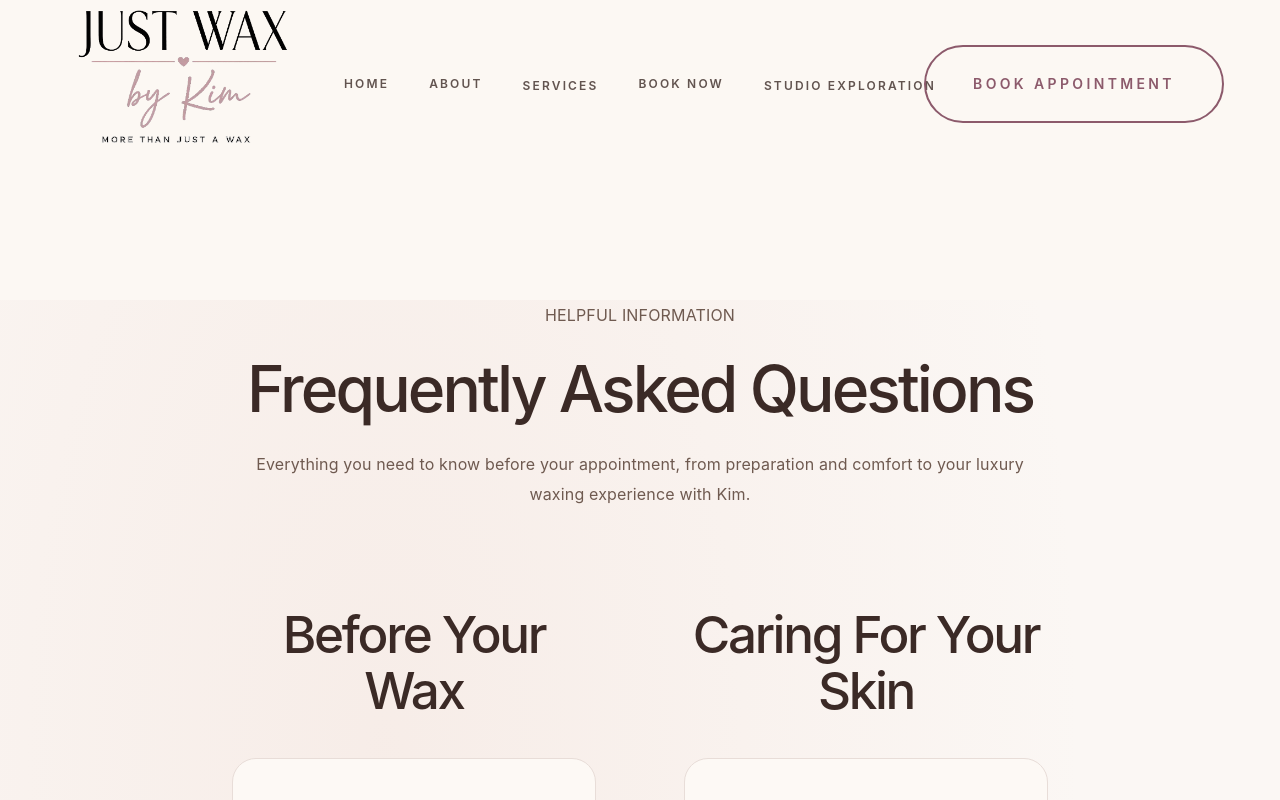
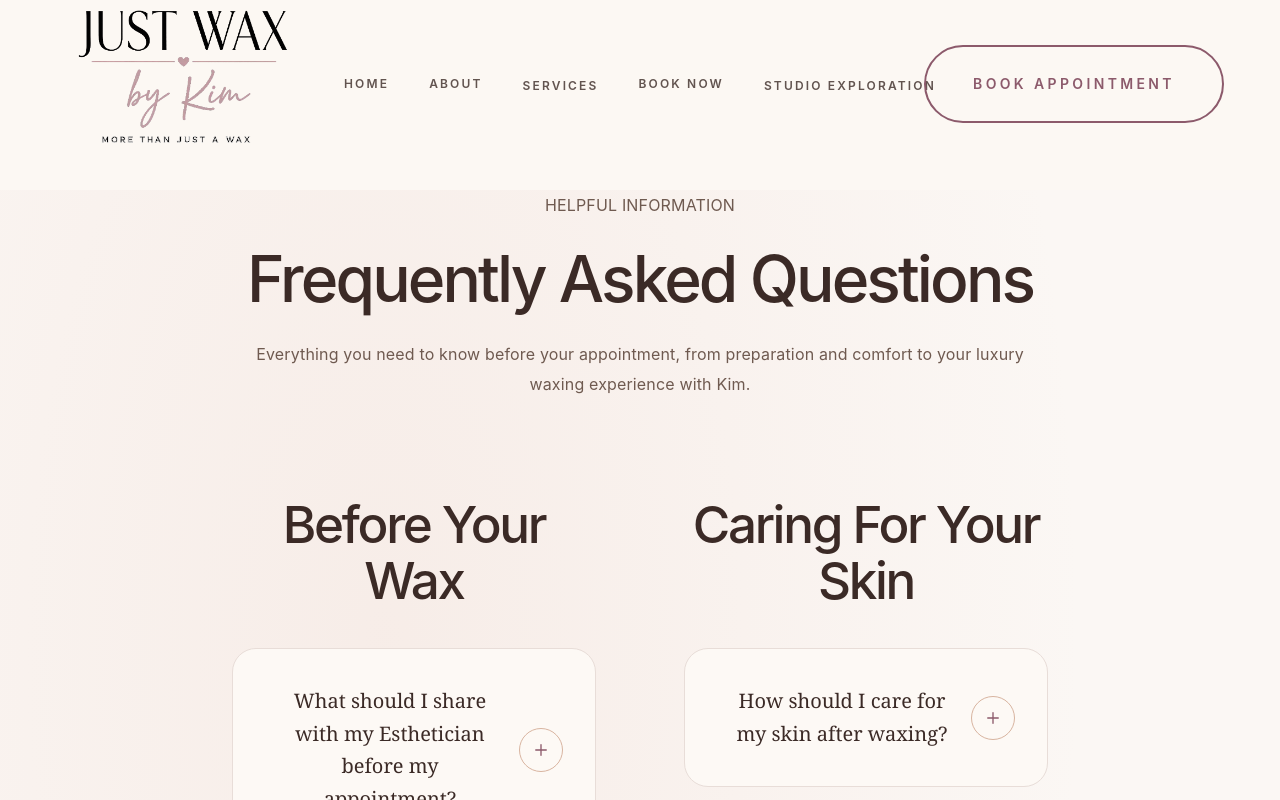
Before and after one commit to kevin-phan-25/just-wax-by-kim, a Next.js app: page /faq in a window 1280 px wide. Shown: the top 800 px of the page. Built offline with nearby package versions, Linux system fonts and the light colour scheme; a web font is replaced by a local one.

Commit message:
Update layout.tsx

```diff
--- a/app/(studio)/layout.tsx
+++ b/app/(studio)/layout.tsx
@@ -6,6 +6,11 @@
  *
  * Description:
  * Shared luxury studio page layout.
+ *
+ * Controls:
+ * • Standalone page breathing room
+ * • Navbar remains fixed
+ * • Editorial page rhythm
  *
  * ---
  *
@@ -23,11 +28,11 @@ export default function StudioLayout({
 
         w-full
 
-        pt-[220px]
+        pt-[120px]
 
-        md:pt-[260px]
+        md:pt-[150px]
 
-        xl:pt-[300px]
+        xl:pt-[190px]
       "
     >
       {children}
```
